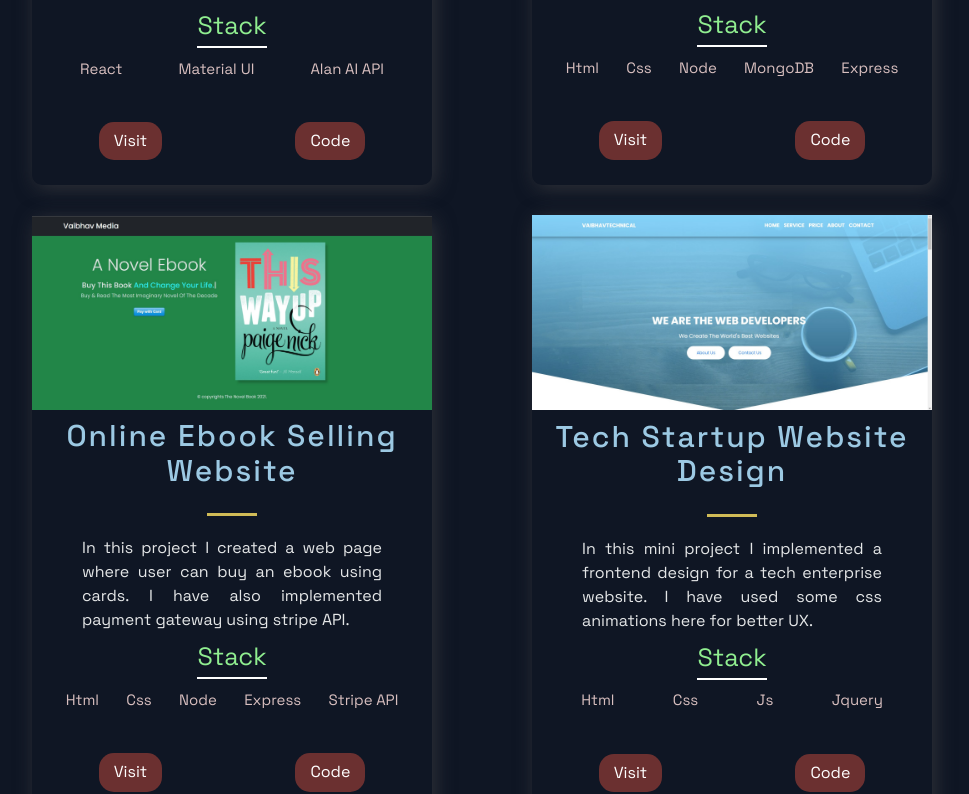
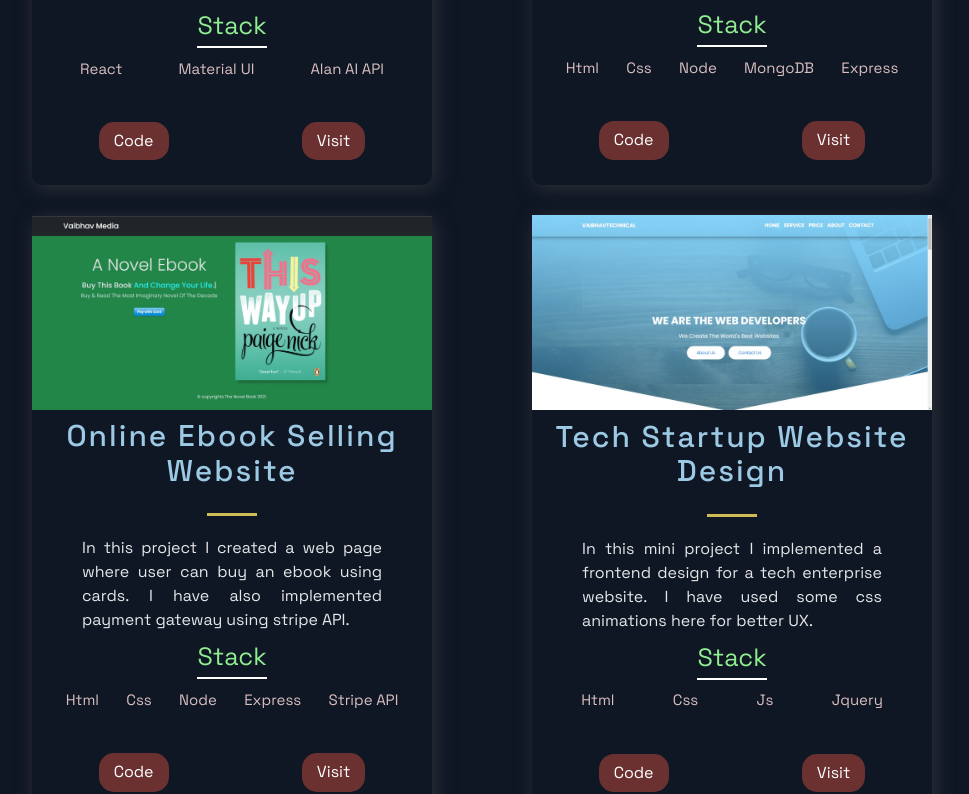
Before and after one commit to vaibhavvarunkar/Portfolio, a Next.js app: page / in a window 1280 px wide. Shown: the part 2929-3723 px from the top of the page, without its empty margins (158-1127 px from the left). Built offline with nearby package versions, Linux system fonts and the light colour scheme.

Commit message:
readjusted the btns

```diff
--- a/src/components/Projects/Projects.js
+++ b/src/components/Projects/Projects.js
@@ -28,8 +28,8 @@ const Projects = () => (
             </TagList>
           </div>
           <UtilityList>
-            <ExternalLinks href={project.visit}>Visit</ExternalLinks>
-            <ExternalLinks href={project.source}>Code</ExternalLinks>
+            <ExternalLinks href={project.visit}>Code</ExternalLinks>
+            <ExternalLinks href={project.source}>Visit</ExternalLinks>
           </UtilityList>
         </BlogCard>
       ))}
```
